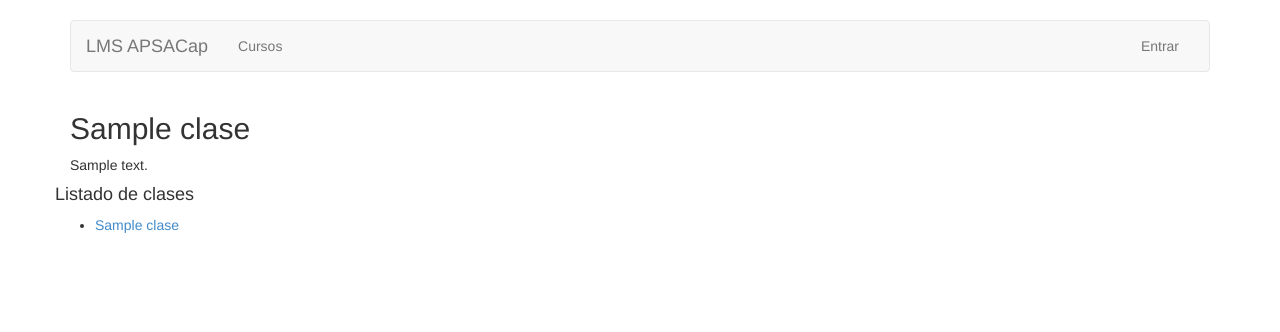
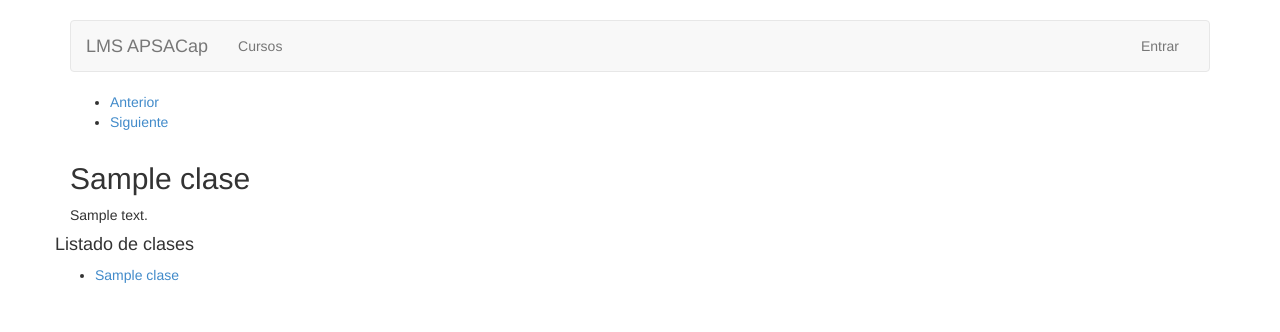
Before and after one commit to nicolascine/django-lms, a Django app: template static/templates/clase_detalle.html in a window 1280 px wide. Shown: the top 332 px of the page. Run offline with Django 3.2, Linux system fonts and the light colour scheme; tables that the repository leaves empty hold one stand-in row (values such as "Sample post"); the template is opened without the code that fills it: values that come from a table or form of the project are taken from there, most other values are stand-ins (such as "Sample title", 1, 10 or a date in 2020); parts of the project's set-up code (start-up, migrations or seed data) failed here and were passed over; some libraries are stand-ins or nearby versions.

```diff
--- a/static/templates/clase_detalle.html
+++ b/static/templates/clase_detalle.html
@@ -4,6 +4,14 @@
 {% block content %}
 
 <div class="container">
+	<div class="row">
+		<div class="col-md-12">
+			<ul>
+				<li><a href="#">Anterior</a></li>
+				<li><a href="#">Siguiente</a></li>
+			</ul>
+		</div>
+	</div>
 
 	<div class="row">
 		<div class="col-md-12">
--- a/static/templates/curso_detalle.html
+++ b/static/templates/curso_detalle.html
@@ -18,7 +18,7 @@
 
 			<ul>
 				{% for clase in listado_clases %}
-					<li><a href="/curso/{{curso.id}}/clase/{{clase.id}}">{{clase.nombre}}</a></li>
+					<li><a href="/cursos/{{curso.slug}}/{{clase.clase_slug}}">{{clase.nombre}}</a></li>
 				{% endfor %}
 			</ul>
 
```
Also changed, not shown: 17 other files.
